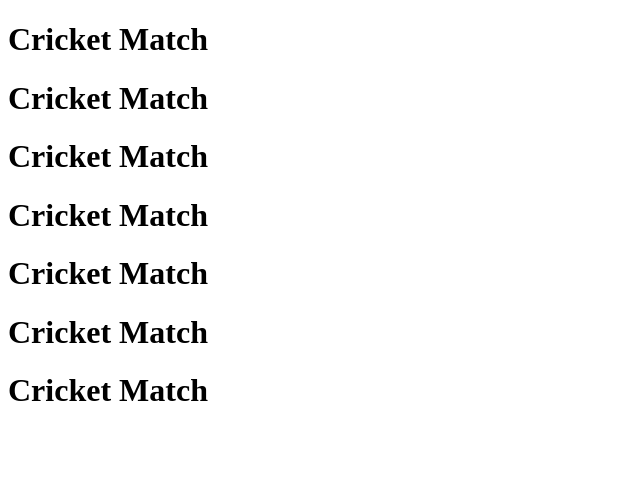
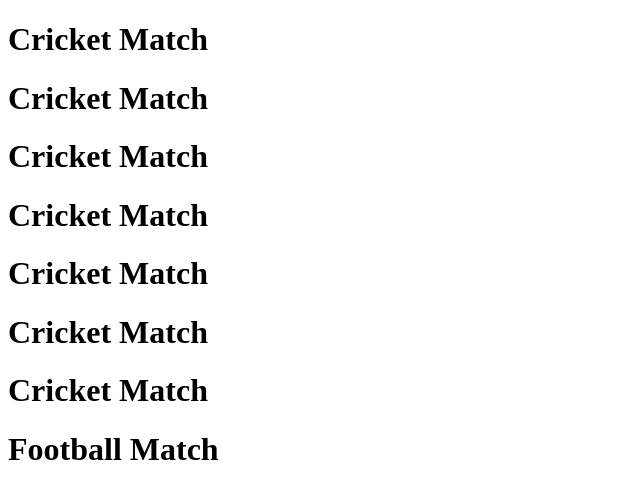
Before and after one commit to SaifUllah7923/Cricket-Match, a plain HTML site: page index.html in a window 1280 px wide. Shown: the whole page, without its empty margins (0-640 px from the left). Drawn offline with Linux system fonts and the light colour scheme.

Commit message:
football match added

```diff
--- a/index.html
+++ b/index.html
@@ -14,5 +14,6 @@
     <h1>Cricket Match</h1>
     <h1>Cricket Match</h1>
     <h1>Cricket Match</h1>
+    <h1>Football Match</h1>
 </body>
 </html>
```
